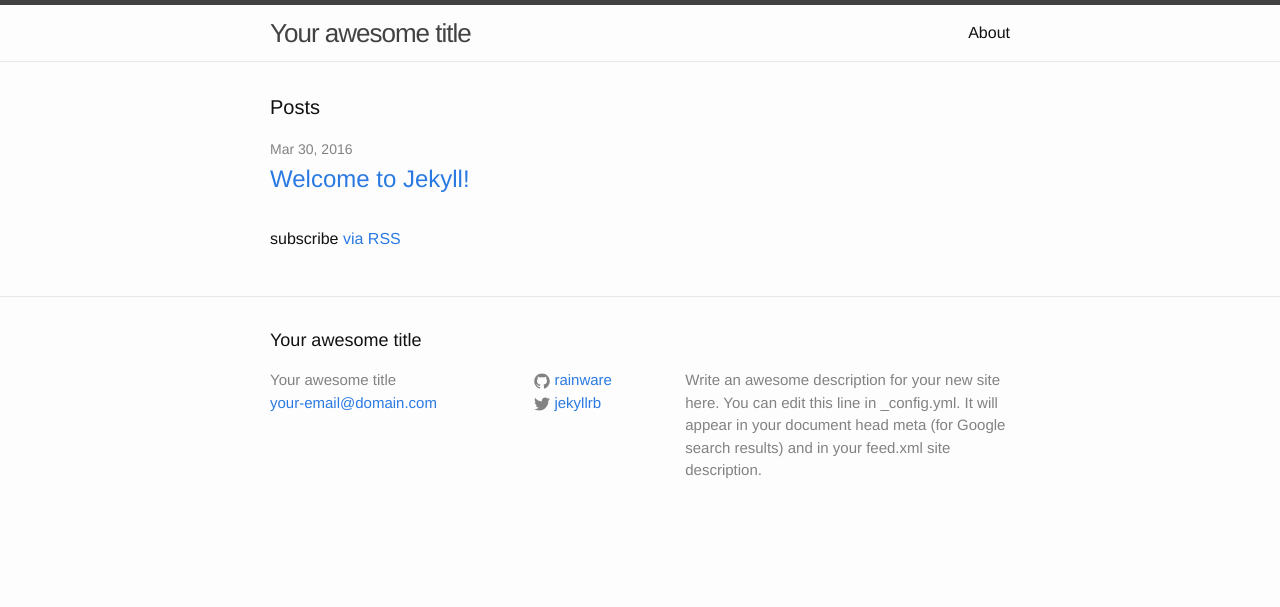
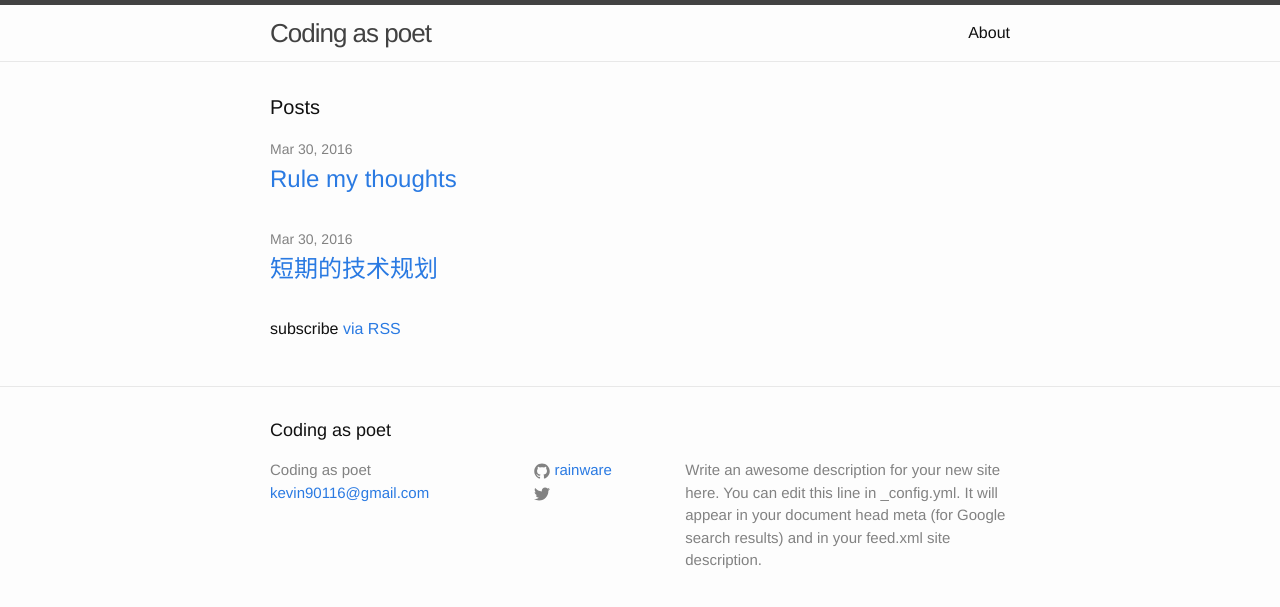
Before and after one commit to rainware/blogs, a Jekyll site: the page built from index.html, in a window 1280 px wide. Shown: the top 607 px of the page. Built offline with Jekyll 4.4.1, drawn with Linux system fonts in a browser that asks for light colours.

Commit message:
init my blogs

```diff
--- a/_config.yml
+++ b/_config.yml
@@ -6,15 +6,15 @@
 # 'jekyll serve'. If you change this file, please restart the server process.
 
 # Site settings
-title: Your awesome title
-email: your-email@domain.com
+title: Coding as poet
+email: kevin90116@gmail.com
 description: > # this means to ignore newlines until "baseurl:"
   Write an awesome description for your new site here. You can edit this
   line in _config.yml. It will appear in your document head meta (for
   Google search results) and in your feed.xml site description.
 baseurl: "/blogs" # the subpath of your site, e.g. /blog
 url: "http://rainware.github.io" # the base hostname & protocol for your site
-twitter_username: jekyllrb
+twitter_username: > # jekyllrb
 github_username:  rainware
 
 # Build settings
```
Also changed, not shown: _posts/2016-03-30-Plans.markdown (added, +19 -0 lines), _posts/2016-03-30-Wecome.markdown (added, +19 -0 lines), _posts/2016-03-30-welcome-to-jekyll.markdown (deleted, +0 -25 lines).
